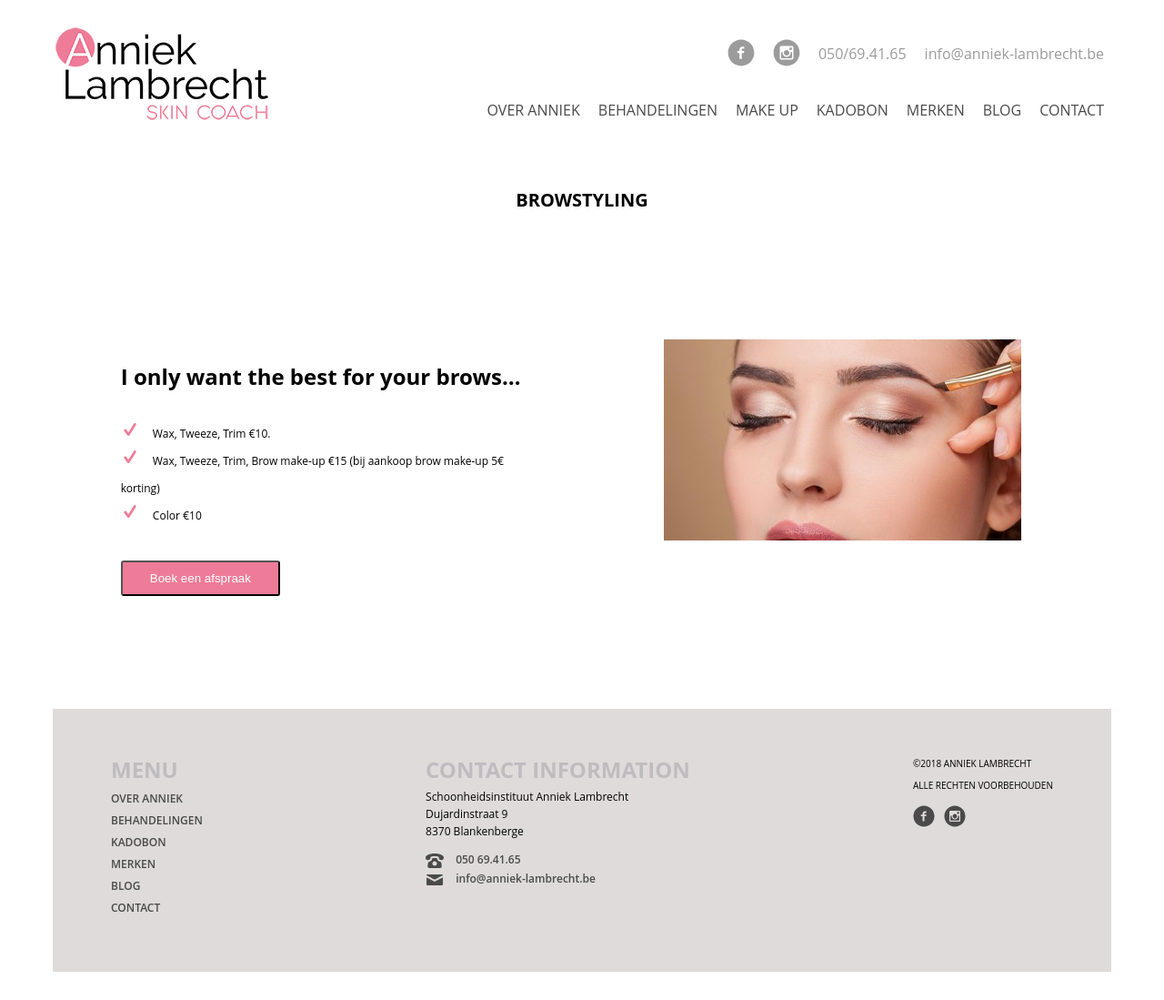
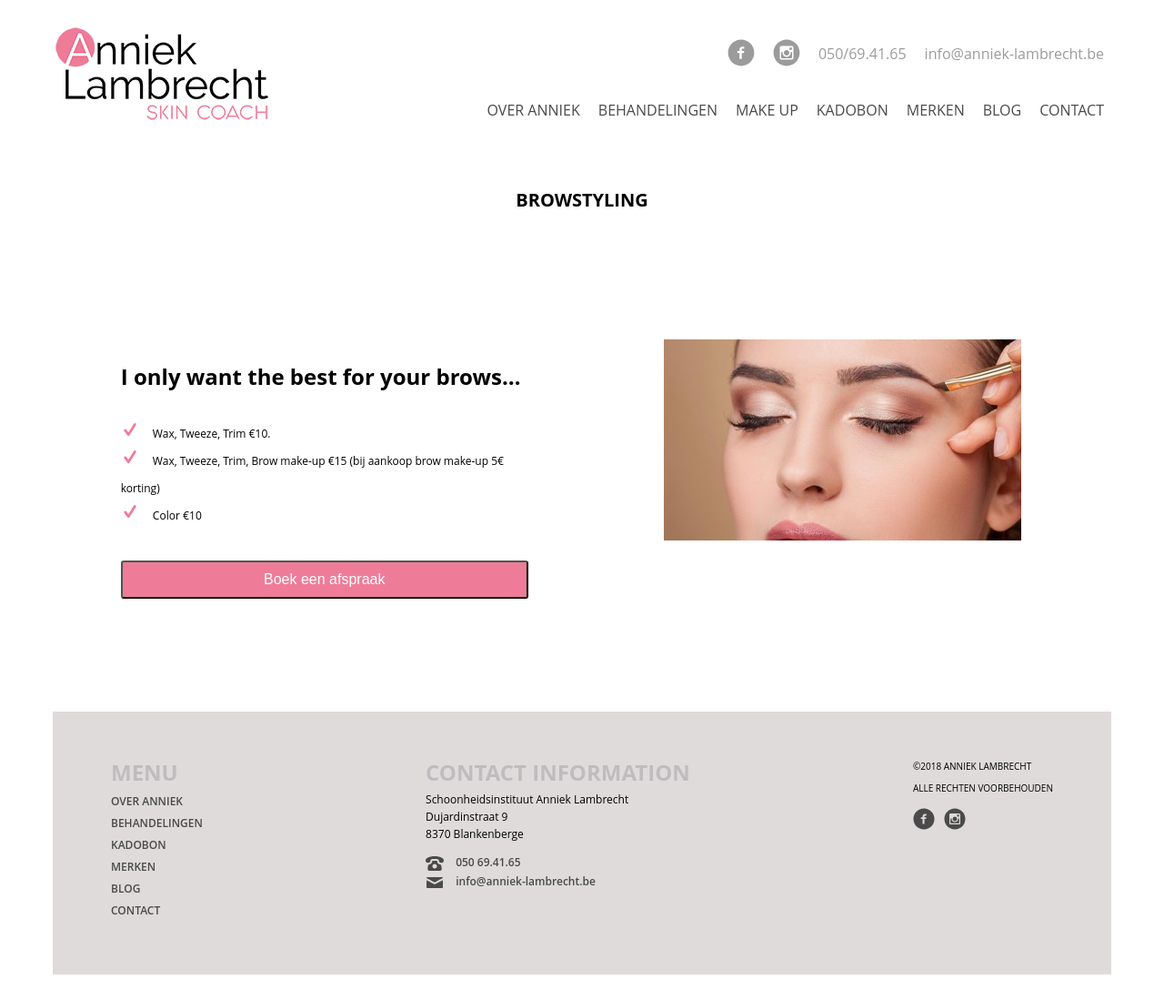
Before and after one commit to acandael/anniek, a Jekyll site: the page built from browstyling.html, in a window 1280 px wide. Shown: the whole page at 91% size. Built offline with Jekyll 4.4.1, drawn with Linux system fonts in a browser that asks for light colours.

Commit message:
fix image width on page layout

```diff
--- a/_sass/_layout.scss
+++ b/_sass/_layout.scss
@@ -93,9 +93,11 @@
         padding-left: 0;
         margin-top: 3.2rem;
 
+
         li {
           line-height: 3rem;
           font-size: 1.2rem;
+
         }
 
         &__icon {
@@ -106,6 +108,10 @@
           margin-right: 1.2rem;
         }
 
+      }
+      button.cta {
+        width: 100%;
+        font-size: 1.6rem;
       }
     }
 
@@ -133,11 +139,11 @@
           }
         }
 
-        @media only screen and (max-width: $bp-medium) {
+        @media only screen and (max-width: $bp-mobile) {
           width: 100%;
           img.sidebar__img {
             margin-bottom: 2.4rem;
-            width: 80%;
+            width: 100%;
           }
         }
     }
```
